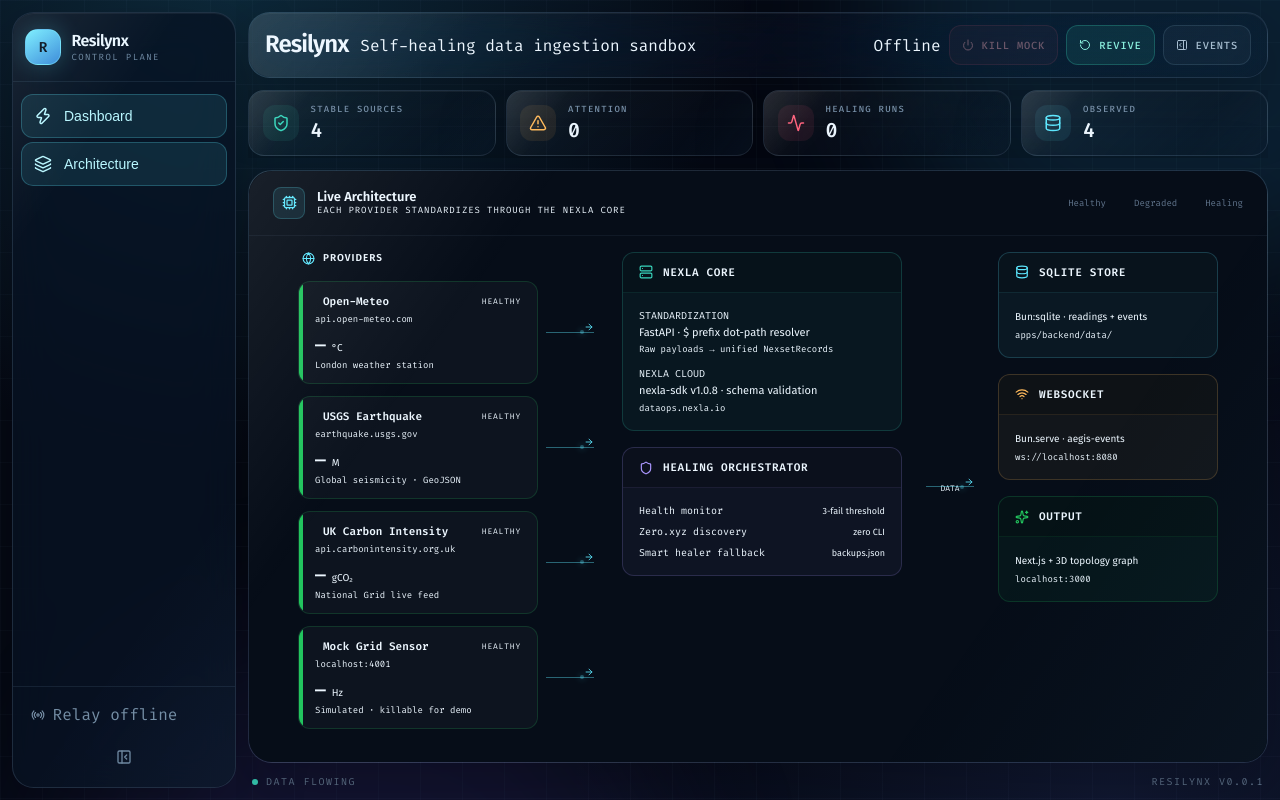
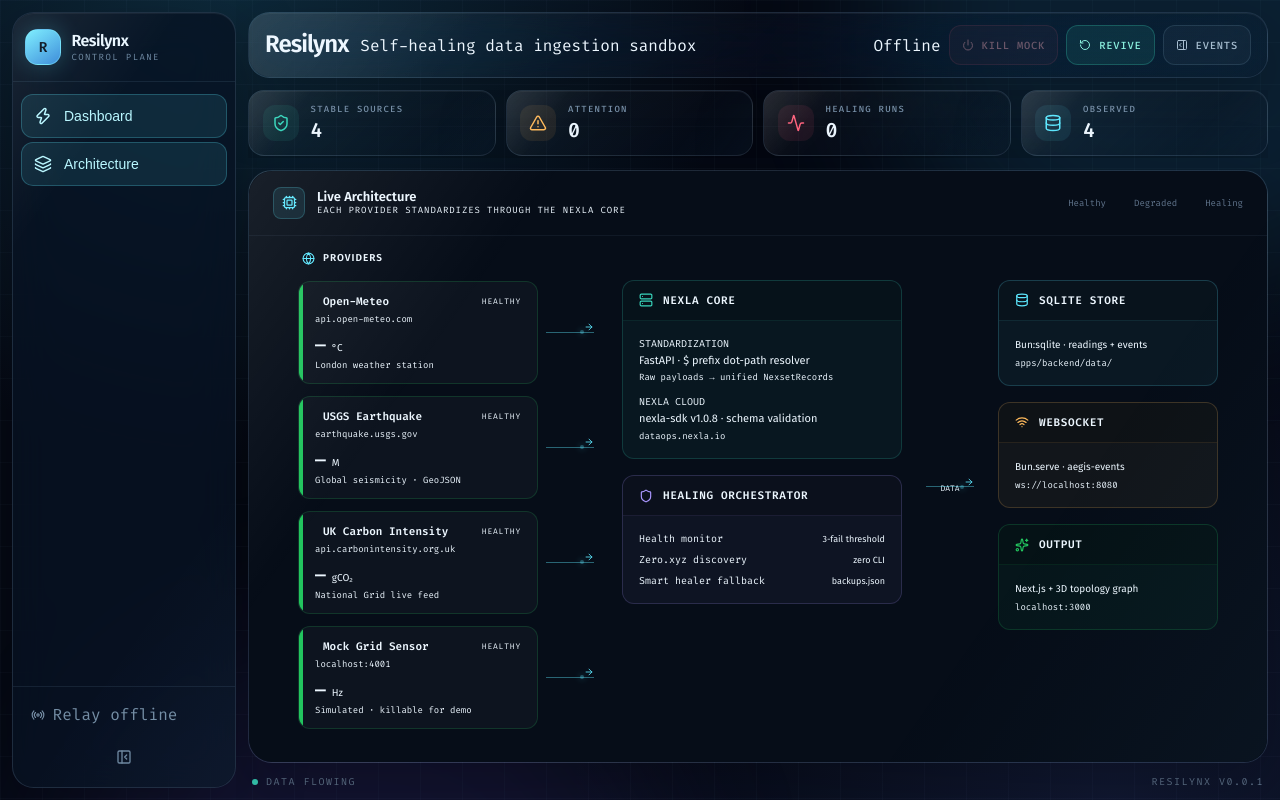
Before and after one commit to PeytonLi/Resilynx, a Next.js app in the folder apps/frontend/: page / in a window 1280 px wide. Built offline with nearby package versions, Linux system fonts and the light colour scheme; no server answers.

Commit message:
fix: align Nexla Core and Output columns with provider cards via paddingTop

```diff
--- a/apps/frontend/components/ArchitectureFlow.tsx
+++ b/apps/frontend/components/ArchitectureFlow.tsx
@@ -282,7 +282,7 @@
           </div>
 
           {/* ── CENTER: Nexla Core ── */}
-          <div className="flex flex-col gap-4 shrink-0" style={{ width: 280 }}>
+          <div className="flex flex-col gap-4 shrink-0" style={{ width: 280, paddingTop: 28 }}>
             <div className="rounded-xl overflow-hidden" style={{ background: "rgba(57,214,189,0.05)", border: "1px solid rgba(57,214,189,0.18)" }}>
               <div className="px-4 py-3 flex items-center gap-2.5 border-b" style={{ borderColor: "rgba(57,214,189,0.1)", background: "rgba(0,0,0,0.2)" }}>
                 <Server size={14} style={{ color: "#39d6bd" }} />
@@ -334,7 +334,7 @@
           </div>
 
           {/* ── RIGHT: Output ── */}
-          <div className="flex flex-col gap-4 shrink-0" style={{ width: 220 }}>
+          <div className="flex flex-col gap-4 shrink-0" style={{ width: 220, paddingTop: 28 }}>
             <div className="rounded-xl overflow-hidden" style={{ background: "rgba(93,232,255,0.05)", border: "1px solid rgba(93,232,255,0.18)" }}>
               <div className="px-4 py-3 flex items-center gap-2.5 border-b" style={{ borderColor: "rgba(93,232,255,0.1)", background: "rgba(0,0,0,0.2)" }}>
                 <Database size={14} style={{ color: "#5de8ff" }} />
```
